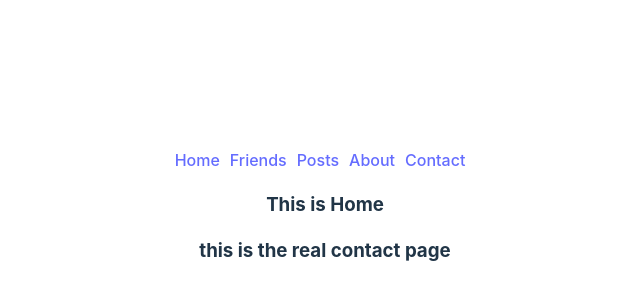
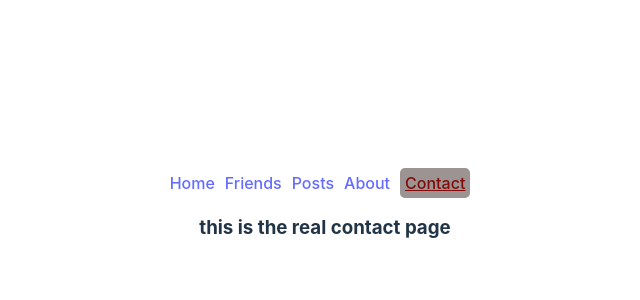
Before and after one commit to rabi993/intro-to-react-router, a React (Vite) app: page /contact in a window 1280 px wide. Shown: the part 184-484 px from the top of the page, without its empty margins (315-955 px from the left). Built offline with nearby package versions, Linux system fonts and the light colour scheme.

Commit message:
54-7 Active route, Loading Spinner and Not Found

```diff
--- /dev/null
+++ b/src/components/ActiveLink/ActiveLink.css
@@ -0,0 +1,7 @@
+.active{
+    background-color: rgb(156, 147, 147);
+    color: rgb(131, 10, 10);
+    text-decoration: underline;
+    border-radius: 5px;
+    padding: 5px;
+}
--- /dev/null
+++ b/src/components/ActiveLink/ActiveLink.jsx
@@ -0,0 +1,17 @@
+import React from 'react';
+import "./ActiveLink.css";
+import { NavLink } from 'react-router-dom';
+
+const ActiveLink = ({to, children}) => {
+    return (
+        <NavLink
+            to={to}
+        className={({ isActive}) => isActive ? "active" : ""
+        }
+      >
+        {children}
+        </NavLink>
+    );
+};
+
+export default ActiveLink;
--- a/src/components/Header/Header.jsx
+++ b/src/components/Header/Header.jsx
@@ -1,6 +1,7 @@
 import React from 'react';
 import { Link } from 'react-router-dom';
 import "./Header.css";
+import ActiveLink from '../ActiveLink/ActiveLink';
 
 const Header = () => {
     return (
@@ -8,11 +9,18 @@ const Header = () => {
             {/* <a href="/">Home</a>
             <a href="/about">About</a>
             <a href="/contact">Contact</a> */}
-            <Link to="/" >Home</Link>
-            <Link to="/friends">Friends</Link>
+
+
+            {/* <Link to="/" >Home</Link>
+            <ActiveLink to="/friends">Friends</ActiveLink>
             <Link to="/posts">Posts</Link>
             <Link to="/about">About</Link>
-            <Link to="/contact">Contact</Link>
+            <Link to="/contact">Contact</Link> */}
+            <ActiveLink to="/" >Home</ActiveLink>
+            <ActiveLink to="/friends">Friends</ActiveLink>
+            <ActiveLink to="/posts">Posts</ActiveLink>
+            <ActiveLink to="/about">About</ActiveLink>
+            <ActiveLink to="/contact">Contact</ActiveLink>
         </nav>
     );
 };
--- a/src/components/Home/Home.jsx
+++ b/src/components/Home/Home.jsx
@@ -1,12 +1,16 @@
 import React from 'react';
-import { Outlet } from 'react-router-dom';
+import { Outlet, useNavigation } from 'react-router-dom';
 import Header from '../Header/Header';
 
 const Home = () => {
+    const navigation = useNavigation();
+
     return (
         <div>
             <Header></Header>
-            <h3>This is Home</h3>
+            {/* <h3>This is Home</h3> */}
+            {/* <div>{navigation.state === 'loading' ? 'Loading...' : '' }</div> */}
+            <div>{navigation.state === 'loading' && 'Loading...'}</div>
             <Outlet></Outlet>
         </div>
     );
--- a/src/main.jsx
+++ b/src/main.jsx
@@ -68,6 +68,10 @@ const router = createBrowserRouter([
       {
         path: "contact",
         element:<Contact></Contact>
+      },
+      {
+        path:"*",
+        element: <div>44444044444</div>
       }
     ]
   }
```
